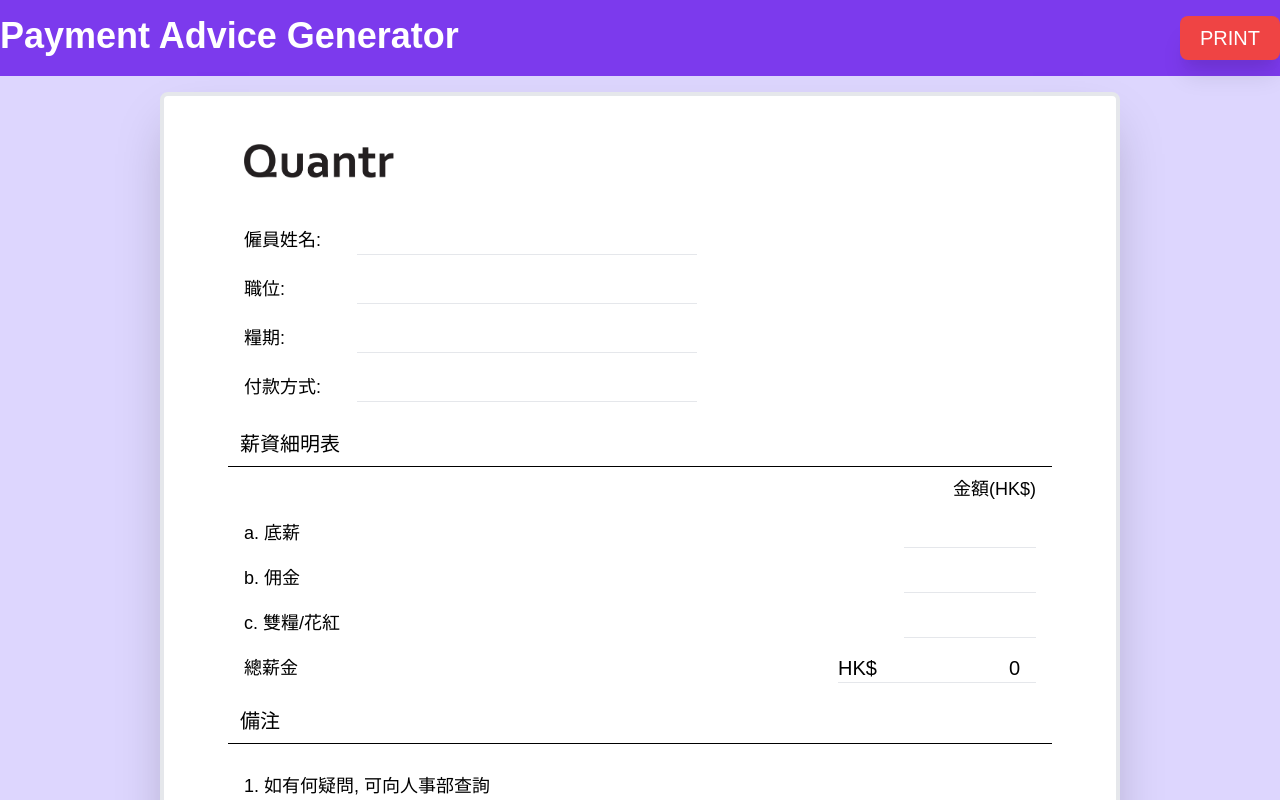
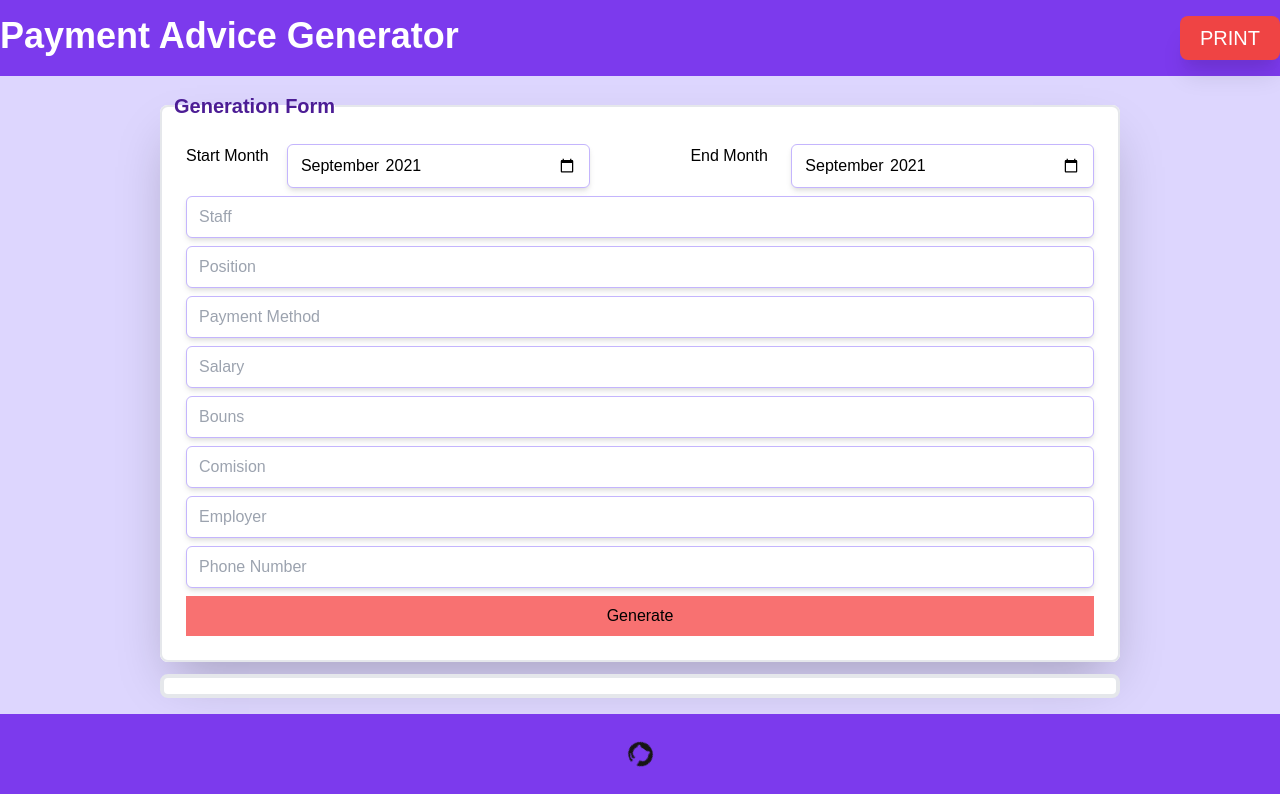
Before and after one commit to michaelc285/payment-advice-generator, a React (Create React App) app: page / in a window 1280 px wide. Shown: the top 800 px of the page. Built offline with nearby package versions, Linux system fonts and the light colour scheme.

Commit message:
Add form

```diff
--- a/package.json
+++ b/package.json
@@ -8,6 +8,7 @@
     "@testing-library/jest-dom": "^5.14.1",
     "@testing-library/react": "^11.2.7",
     "@testing-library/user-event": "^12.8.3",
+    "moment": "^2.29.1",
     "react": "^17.0.2",
     "react-dom": "^17.0.2",
     "react-scripts": "4.0.3",
--- a/src/App.js
+++ b/src/App.js
@@ -1,10 +1,18 @@
 import Form from './components/Print.jsx';
+import { useReducer, useMemo } from "react";
+import { formReducer, initialFormState } from "./reducers/formReducer";
+import { formContext } from "./contexts/formContext";
+import "./App.css"
+function App() {
+  const [form, formDispatch] = useReducer(formReducer, initialFormState);
+  const formValue = useMemo(() => ({ form, formDispatch }), [form, formDispatch]);
 
-function App() {
   return (
-    <div>
-      <Form />
-    </div>
+    <formContext.Provider value={formValue}>
+      <div>
+        <Form />
+      </div>
+    </formContext.Provider>
   );
 }
 
--- /dev/null
+++ b/src/components/Form.jsx
@@ -0,0 +1,64 @@
+import React, { useState, useContext } from 'react'
+import moment from 'moment';
+import { formContext } from '../contexts/formContext';
+import { monthFieldParser, monthDiff, getPeriods } from '../utils/dateUtils';
+export default function Form() {
+    const [startDate, setStartDate] = useState(moment(new Date()).format("YYYY-MM"));
+    const [endDate, setEndDate] = useState(moment(new Date()).format("YYYY-MM"));
+    const [form, setForm] = useState({
+        staffName: "",
+        position: "",
+        paymentMethod: "",
+        salary: 0,
+        bouns: 0,
+        commision: 0,
+        employer: "",
+        phonenNumber: ""
+    });
+    const { formDispatch } = useContext(formContext);
+
+    const textHandler = (event) => {
+        const name = event.target.name;
+        const value = event.target.value;
+        if (value.trim()) setForm({ ...form, [name]: value.trim() });
+    }
+
+    const numberHandler = (event) => {
+        const name = event.target.name;
+        const value = parseInt(event.target.value);
+        if (isNaN(value) === false) setForm({ ...form, [name]: value });
+    }
+
+    const submitHandler = (event) => {
+        event.preventDefault();
+        let diff = monthDiff(monthFieldParser(startDate), monthFieldParser(endDate))
+        let periodsOfMonth = getPeriods(monthFieldParser(startDate), diff + 1);
+        formDispatch({ type: "UPDATE_FORM", payload: { periods: periodsOfMonth, form: form } })
+    }
+
+    return (
+        <fieldset className="border-2 rounded-lg shadow-2xl border-gray-200 p-3 bg-white">
+            <legend className="font-bold text-xl text-purple-900">Generation Form</legend>
+            <form className="p-3" onSubmit={submitHandler}>
+                <div className="grid grid-cols-9 mb-2">
+                    <label className="col-span-4 lg:col-span-1" htmlFor="start">Start Month</label>
+                    <input className="col-span-5 lg:col-span-3 border border-transparent border-purple-300 rounded-md shadow-md focus:outline-none focus:ring-2 focus:ring-purple-600 focus:border-transparent px-3 py-2" type="month" id="start" name="start" max={endDate} value={startDate} onChange={(event) => setStartDate(event.target.value)} />
+                    <label className="lg:col-start-6 col-span-4 lg:col-span-1" htmlFor="end">End Month</label>
+                    <input className="col-span-5 lg:col-span-3 border border-transparent  border-purple-300 rounded-md shadow-md focus:outline-none focus:ring-2 focus:ring-purple-600 focus:border-transparent px-3 py-2" type="month" id="end" name="end" min={startDate} value={endDate} onChange={(event) => setEndDate(event.target.value)} />
+                </div>
+                <div className="flex flex-col">
+                    <input className="border border-transparent border-purple-300 rounded-md shadow-md focus:outline-none focus:ring-2 focus:ring-purple-600 focus:border-transparent mb-2 px-3 py-2" type="text" name="staffName" id="" placeholder="Staff" onChange={textHandler} />
+                    <input className="border border-transparent border-purple-300 rounded-md shadow-md focus:outline-none focus:ring-2 focus:ring-purple-600 focus:border-transparent mb-2 px-3 py-2" type="text" name="position" id="" placeholder="Position" onChange={textHandler} />
+                    <input className="border border-transparent border-purple-300 rounded-md shadow-md focus:outline-none focus:ring-2 focus:ring-purple-600 focus:border-transparent mb-2 px-3 py-2" type="text" name="paymentMethod" id="" placeholder="Payment Method" onChange={textHandler} />
+                    <input className="border border-transparent border-purple-300 rounded-md shadow-md focus:outline-none focus:ring-2 focus:ring-purple-600 focus:border-transparent mb-2 px-3 py-2" type="number" name="salary" id="" placeholder="Salary" onChange={numberHandler} />
+                    <input className="border border-transparent border-purple-300 rounded-md shadow-md focus:outline-none focus:ring-2 focus:ring-purple-600 focus:border-transparent mb-2 px-3 py-2" type="number" name="bouns" id="" placeholder="Bouns" onChange={numberHandler} />
+                    <input className="border border-transparent border-purple-300 rounded-md shadow-md focus:outline-none focus:ring-2 focus:ring-purple-600 focus:border-transparent mb-2 px-3 py-2" type="number" name="commision" id="" placeholder="Comision" onChange={numberHandler} />
+                    <input className="border border-transparent border-purple-300 rounded-md shadow-md focus:outline-none focus:ring-2 focus:ring-purple-600 focus:border-transparent mb-2 px-3 py-2" type="text" name="employer" id="" placeholder="Employer" onChange={textHandler} />
+                    <input className="border border-transparent border-purple-300 rounded-md shadow-md focus:outline-none focus:ring-2 focus:ring-purple-600 focus:border-transparent mb-2 px-3 py-2" type="text" name="phonenNumber" id="" placeholder="Phone Number" onChange={textHandler} />
+                    <button type="submit" className="py-2 px-4 bg-red-400 hover:bg-red-500">Generate</button>
+                </div>
+            </form>
+
+        </fieldset>
+    )
+}
--- a/src/components/PaymentAdvice.jsx
+++ b/src/components/PaymentAdvice.jsx
@@ -1,60 +1,61 @@
 import React, { forwardRef, useState } from 'react'
 import logo from "../assets/logo.PNG";
 
-const PaymentAdvice = forwardRef((props, ref) => {
-    const [salary, setSalary] = useState(0);
-    const [commision, setComision] = useState(0);
-    const [bouns, setBouns] = useState(0);
+const PaymentAdvice = forwardRef(({ period, formData }) => {
+    const [salary, setSalary] = useState(formData.salary);
+    const [commision, setComision] = useState(formData.commision);
+    const [bouns, setBouns] = useState(formData.bouns);
     const totalAmount = salary + commision + bouns;
+
     return (
-        <div ref={ref} className="min-h-screen flex flex-col">
-            <div className="flex-grow py-10" >
-                <section className="mb-12">
-                    <div className="px-20">
+        <div className="min-h-screen flex flex-col">
+            <div className="flex-grow" >
+                <section className="mb-10">
+                    <div className="">
                         <img src={logo} alt="logo" width={150} />
                     </div>
                 </section>
 
                 <section className="mb-3">
-                    <div className="px-20 text-lg">
+                    <div className="text-lg">
                         <div className="grid grid-cols-7 mb-5">
                             <label className="font-medium text-lg" htmlFor="staff-name">僱員姓名: </label>
-                            <input type="text" className="col-span-3 text-center border-b border-gray-200 focus:outline-none focus:ring-2 focus:ring-purple-600 focus:border-transparent" id="staff-name" />
+                            <input type="text" className="col-span-3 text-center border-b border-gray-200 focus:outline-none focus:ring-2 focus:ring-purple-600 focus:border-transparent" id="staff-name" defaultValue={formData.staffName} />
                         </div>
                         <div className="grid grid-cols-7 mb-5">
                             <label className="font-medium text-lg" htmlFor="position">職位:</label>
-                            <input type="text" className="col-span-3 text-center border-b border-gray-200 focus:outline-none focus:ring-2 focus:ring-purple-600 focus:border-transparent" id="position" />
+                            <input type="text" className="col-span-3 text-center border-b border-gray-200 focus:outline-none focus:ring-2 focus:ring-purple-600 focus:border-transparent" id="position" defaultValue={formData.position} />
                         </div>
                         <div className="grid grid-cols-7 mb-5">
                             <label className="font-medium text-lg" htmlFor="period">糧期:</label>
-                            <input type="text" className="col-span-3 text-center border-b border-gray-200 focus:outline-none focus:ring-2 focus:ring-purple-600 focus:border-transparent" id="period" />
+                            <input type="text" className="col-span-3 text-center border-b border-gray-200 focus:outline-none focus:ring-2 focus:ring-purple-600 focus:border-transparent" id="period" defaultValue={period} />
                         </div>
                         <div className="grid grid-cols-7 mb-5">
                             <label className="font-medium text-lg" htmlFor="paymentMethod">付款方式:</label>
-                            <input type="text" className="col-span-3 text-center border-b border-gray-200 focus:outline-none focus:ring-2 focus:ring-purple-600 focus:border-transparent" id="paymentMethod" />
+                            <input type="text" className="col-span-3 text-center border-b border-gray-200 focus:outline-none focus:ring-2 focus:ring-purple-600 focus:border-transparent" id="paymentMethod" defaultValue={formData.paymentMethod} />
                         </div>
                     </div>
                 </section>
 
                 <section >
-                    <div className="px-16 mb-2">
+                    <div className="mb-2">
                         <div className="font-medium text-xl border-b border-black px-3 py-2">薪資細明表</div>
                     </div>
-                    <div className="px-20 text-lg">
+                    <div className="text-lg">
                         <div className="mb-4 flex justify-end">
                             <label className="font-medium">金額(HK$)</label>
                         </div>
                         <div className="mb-4 grid grid-cols-12">
                             <label className="font-medium col-span-3" htmlFor="base-salary">a. 底薪</label>
-                            <input type="number" className="col-start-11 col-span-2 text-right border-b border-gray-200 text-xl focus:outline-none focus:ring-2 focus:ring-purple-600 focus:border-transparent" id="base-salary" onChange={(event) => setSalary(parseInt(event.target.value))} />
+                            <input type="number" className="col-start-11 col-span-2 text-right border-b border-gray-200 text-xl focus:outline-none focus:ring-2 focus:ring-purple-600 focus:border-transparent" id="base-salary" value={salary} onChange={(event) => setSalary(parseInt(event.target.value))} />
                         </div>
                         <div className="mb-4 grid grid-cols-12">
                             <label className="font-medium col-span-3" htmlFor="commission">b. 佣金</label>
-                            <input type="number" className="col-start-11 col-span-2 text-right border-b border-gray-200 text-xl focus:outline-none focus:ring-2 focus:ring-purple-600 focus:border-transparent" id="commission" onChange={(event) => setComision(parseInt(event.target.value))} />
+                            <input type="number" className="col-start-11 col-span-2 text-right border-b border-gray-200 text-xl focus:outline-none focus:ring-2 focus:ring-purple-600 focus:border-transparent" id="commission" value={commision} onChange={(event) => setComision(parseInt(event.target.value))} />
                         </div>
                         <div className="mb-4 grid grid-cols-12">
                             <label className="font-medium col-span-3" htmlFor="bouns">c. 雙糧/花紅</label>
-                            <input type="number" className="col-start-11 col-span-2 text-right border-b border-gray-200 text-xl focus:outline-none focus:ring-2 focus:ring-purple-600 focus:border-transparent" id="bouns" onChange={(event) => setBouns(parseInt(event.target.value))} />
+                            <input type="number" className="col-start-11 col-span-2 text-right border-b border-gray-200 text-xl focus:outline-none focus:ring-2 focus:ring-purple-600 focus:border-transparent" id="bouns" value={bouns} onChange={(event) => setBouns(parseInt(event.target.value))} />
                         </div>
                         <div className="mb-4 grid grid-cols-12">
                             <label className="font-medium col-span-3">總薪金</label>
@@ -63,34 +64,34 @@
                     </div>
                 </section>
 
-                <section className="mb-16">
-                    <div className="px-16 mb-7">
+                <section className="mb-14">
+                    <div className="mb-7">
                         <div className="font-medium text-xl border-b border-black px-3 py-2">備注</div>
                     </div>
-                    <div className="px-20">
+                    <div className="">
                         <span className="font-medium text-lg">1. 如有何疑問, 可向人事部查詢</span>
                     </div>
                 </section>
 
                 <section>
-                    <div className="px-16 font-medium">
+                    <div className="font-medium">
                         <div className="grid grid-cols-11 mb-10">
                             <label className="col-span-2 text-lg" htmlFor="employer-signature">僱主簽名:</label>
                             <input type="text" className="col-span-3 text-center border-b border-gray-200 focus:outline-none focus:ring-2 focus:ring-purple-600 focus:border-transparent" id="employer-signature" />
                             <label className="col-start-7 col-span-2 text-lg" htmlFor="employer-name">僱主姓名:</label>
-                            <input type="text" className="col-span-3 text-center border-b border-gray-200 focus:outline-none focus:ring-2 focus:ring-purple-600 focus:border-transparent" id="employer-name" />
+                            <input type="text" className="col-span-3 text-center border-b border-gray-200 focus:outline-none focus:ring-2 focus:ring-purple-600 focus:border-transparent" id="employer-name" defaultValue={formData.employer} />
                         </div>
                         <div className="grid grid-cols-11">
                             <label className="col-span-2 text-lg" htmlFor="stamp">公司蓋章:</label>
                             <input type="text" className="col-span-3 text-center border-b border-gray-200 focus:outline-none focus:ring-2 focus:ring-purple-600 focus:border-transparent" id="stamp" />
                             <label className="col-start-7 col-span-2 text-lg" htmlFor="contact-number">聯絡電話:</label>
-                            <input type="text" className="col-span-3 text-center border-b border-gray-200 focus:ring-2 focus:ring-purple-600 focus:border-transparent" id="contact-number" />
+                            <input type="text" className="col-span-3 text-center border-b border-gray-200 focus:ring-2 focus:ring-purple-600 focus:border-transparent" id="contact-number" defaultValue={formData.phonenNumber} />
                         </div>
                     </div>
                 </section>
             </div>
 
-            <footer className="mx-12 mb-2 ">
+            <footer className="mx-5">
                 <div className="font-medium text-base">
                     地址: 香港九龍深水埗大南西街永義廣場12C室
                 </div>
--- a/src/components/Print.jsx
+++ b/src/components/Print.jsx
@@ -1,11 +1,14 @@
-import React, { useRef } from 'react'
+import React, { useRef, useContext } from 'react'
 import { useReactToPrint } from "react-to-print";
 import PaymentAdvice from './PaymentAdvice';
+import Form from './Form';
 import github_icon from "../assets/github-icon.svg";
-import "../App.css"
+import { formContext } from '../contexts/formContext';
 
-export default function Form() {
+export default function Print() {
+    const { form: formDatas } = useContext(formContext);
     const paymentAdviceRef = useRef();
+
     const handlePrint = useReactToPrint({
         content: () => paymentAdviceRef.current
     });
@@ -13,21 +16,33 @@
     return (
         <>
             <header className="bg-purple-600 py-4">
-                <div className="lg:container lg:mx-auto px-4 lg:px-0 flex justify-between flex-wrap" style={{gap:10}}>
+                <div className="lg:container lg:mx-auto px-4 lg:px-0 flex justify-between flex-wrap" style={{ gap: 10 }}>
                     <div className="font-bold text-4xl text-white">Payment Advice Generator</div>
                     <button type="button" className="bg-red-500 hover:bg-red-700 shadow-xl px-5 py-2 rounded-lg text-xl font-xl text-white" onClick={handlePrint}>PRINT</button>
                 </div>
             </header>
             <section className="py-4 bg-purple-200">
                 <div className="lg:container lg:mx-auto sm:px-1 md:px-4 lg:px-20 xl:px-40">
+                    <div className="mb-3">
+                        <Form />
+                    </div>
                     <div className="border-4 rounded-lg shadow-2xl bg-white py-2">
-                        <PaymentAdvice ref={paymentAdviceRef} />
+                        <div ref={paymentAdviceRef}>
+                            {formDatas.periods.map((item) => {
+                                return (
+                                    <div key={item}>
+                                        <div className="page-break" />
+                                        <PaymentAdvice period={item} formData={formDatas.form} />
+                                    </div>
+                                )
+                            })}
+                        </div>
                     </div>
                 </div>
             </section>
             <footer className="bg-purple-600 py-7 flex justify-center">
                 <a href="https://github.com/michaelc285/payment-advice-generator" target="_blank" rel="noreferrer">
-                    <img className="github-icon" src={github_icon} width={25} title={"GitHub Repository"} alt={"github icon"}/>
+                    <img className="github-icon" src={github_icon} width={25} title={"GitHub Repository"} alt={"github icon"} />
                 </a>
             </footer>
         </>
--- /dev/null
+++ b/src/contexts/formContext.js
@@ -0,0 +1,6 @@
+import { createContext, useContext } from "react";
+
+const formContext = createContext(null);
+const useFormContext = () => useContext(formContext);
+
+export { useFormContext, formContext };
--- /dev/null
+++ b/src/reducers/formReducer.js
@@ -0,0 +1,22 @@
+export const initialFormState = {
+    periods: [],
+    form: {
+        staffName: "",
+        position: "",
+        paymentMethod: "",
+        salary: 0,
+        bouns: 0,
+        commision: 0,
+        employer: "",
+        phonenNumber: ""
+    }
+};
+
+export const formReducer = (state, action) => {
+    switch (action.type) {
+        case 'UPDATE_FORM':
+            return { ...action.payload };
+        default:
+            throw new Error();
+    }
+}
--- /dev/null
+++ b/src/utils/dateUtils.js
@@ -0,0 +1,26 @@
+import moment from 'moment';
+
+// date argument should be like YYYY-MM eg. 20201-09
+export const monthFieldParser = (date) => {
+    if (typeof (date) === "string") {
+        const [year, month] = date.split("-");
+        return new Date(year, month - 1);
+    }
+}
+
+export const monthDiff = (start, end) => {
+    let months = (end.getFullYear() - start.getFullYear()) * 12;
+    months -= start.getMonth();
+    months += end.getMonth();
+    return months <= 0 ? 0 : months;
+}
+
+export const getPeriods = (start, monthNum) => {
+    let result = [];
+    for (let i = 0; i < monthNum; i++) {
+        let startMonth = new Date(start);
+        let date = new Date(startMonth.setMonth(start.getMonth() + i));
+        result.push(moment(date).format("YYYY-MM"));
+    }
+    return result;
+}
```
Also changed, not shown: src/App.css (+27 -0 lines), 1 other file (tests, documents, lock files or other folders).
